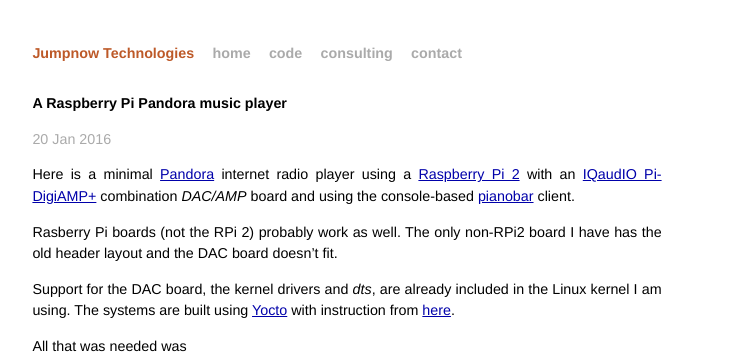
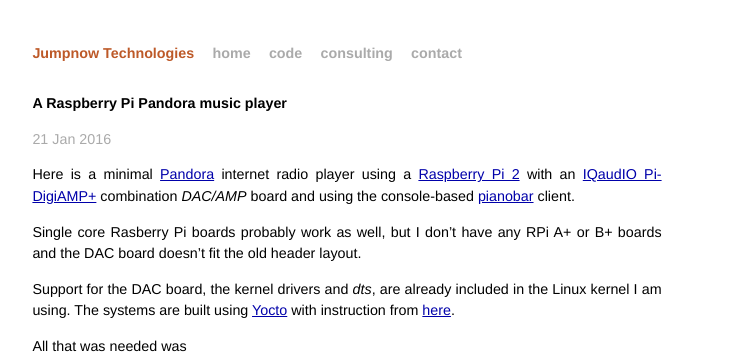
Before and after one commit to jumpnow/jumpnowtek-site, a Jekyll site: the page built from _posts/2016-01-18-Raspberry-Pi-Pandora-music-player.md, in a window 1280 px wide. Shown: the top 354 px of the page, without its empty margins (293-1044 px from the left). Built offline with Jekyll 4.4.1, drawn with Linux system fonts in a browser that asks for light colours.

Commit message:
Small change to rpi audio doc

```diff
--- a/_posts/2016-01-18-Raspberry-Pi-Pandora-music-player.md
+++ b/_posts/2016-01-18-Raspberry-Pi-Pandora-music-player.md
@@ -2,14 +2,14 @@
 layout: post
 title: A Raspberry Pi Pandora music player
 description: "Using an IQAudio Pi-DigiAMP+ and pianobar for a Pandora music player"
-date: 2016-01-20 04:45:00
+date: 2016-01-21 09:00:00
 categories: rpi
 tags: [linux, rpi, yocto, iqaudio, pianobar, pandora]
 ---
 
 Here is a minimal [Pandora][pandora] internet radio player using a [Raspberry Pi 2][rpi] with an [IQaudIO Pi-DigiAMP+][digiamp-plus] combination *DAC/AMP* board and using the console-based [pianobar][pianobar] client.
 
-Rasberry Pi boards (not the RPi 2) probably work as well. The only non-RPi2 board I have has the old header layout and the DAC board doesn't fit.
+Single core Rasberry Pi boards probably work as well, but I don't have any RPi A+ or B+ boards and the DAC board doesn't fit the old header layout.
 
 Support for the DAC board, the kernel drivers and *dts*, are already included in the Linux kernel I am using. The systems are built using [Yocto][yocto] with instruction from [here][rpi-yocto].
 
```
